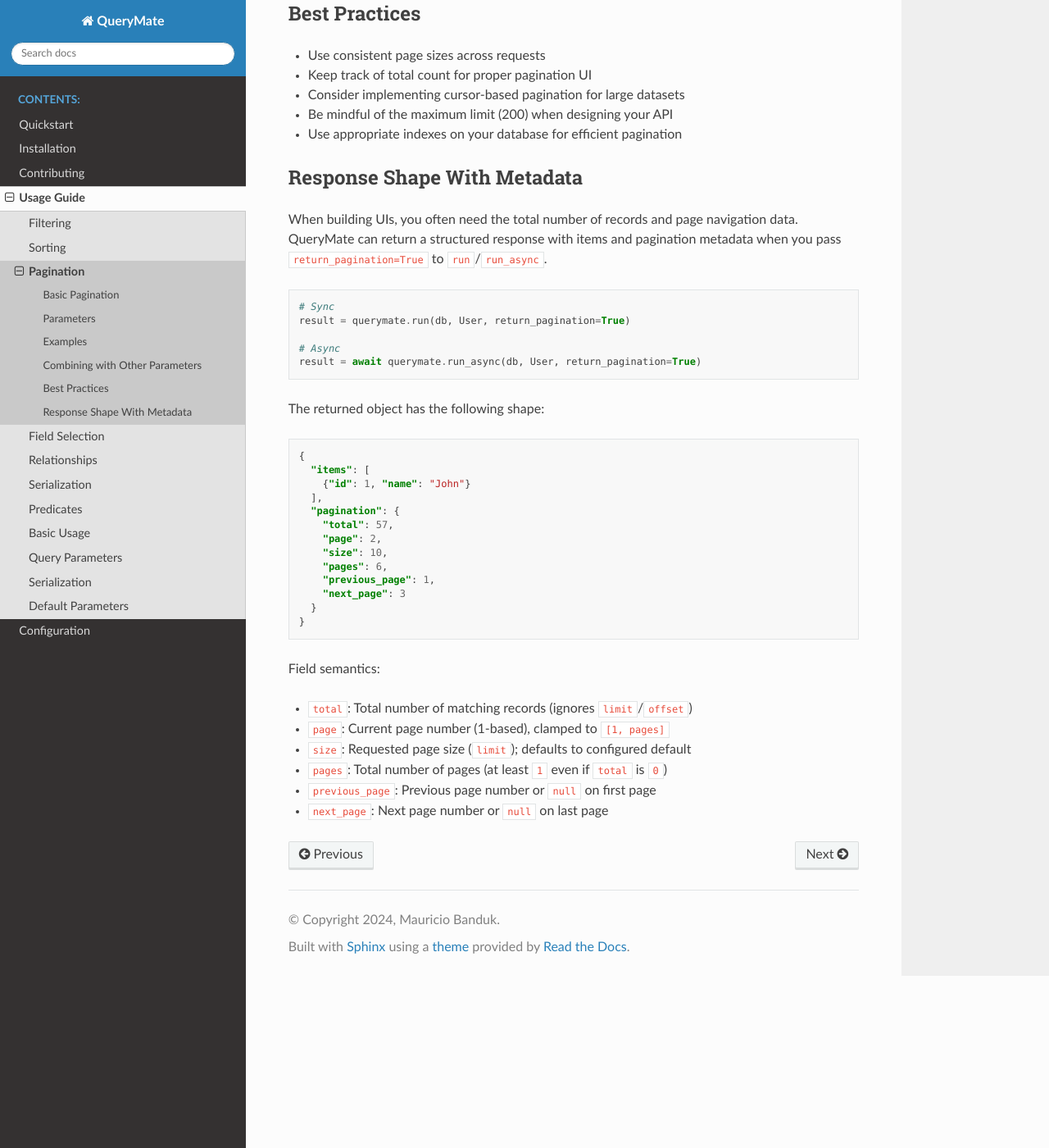
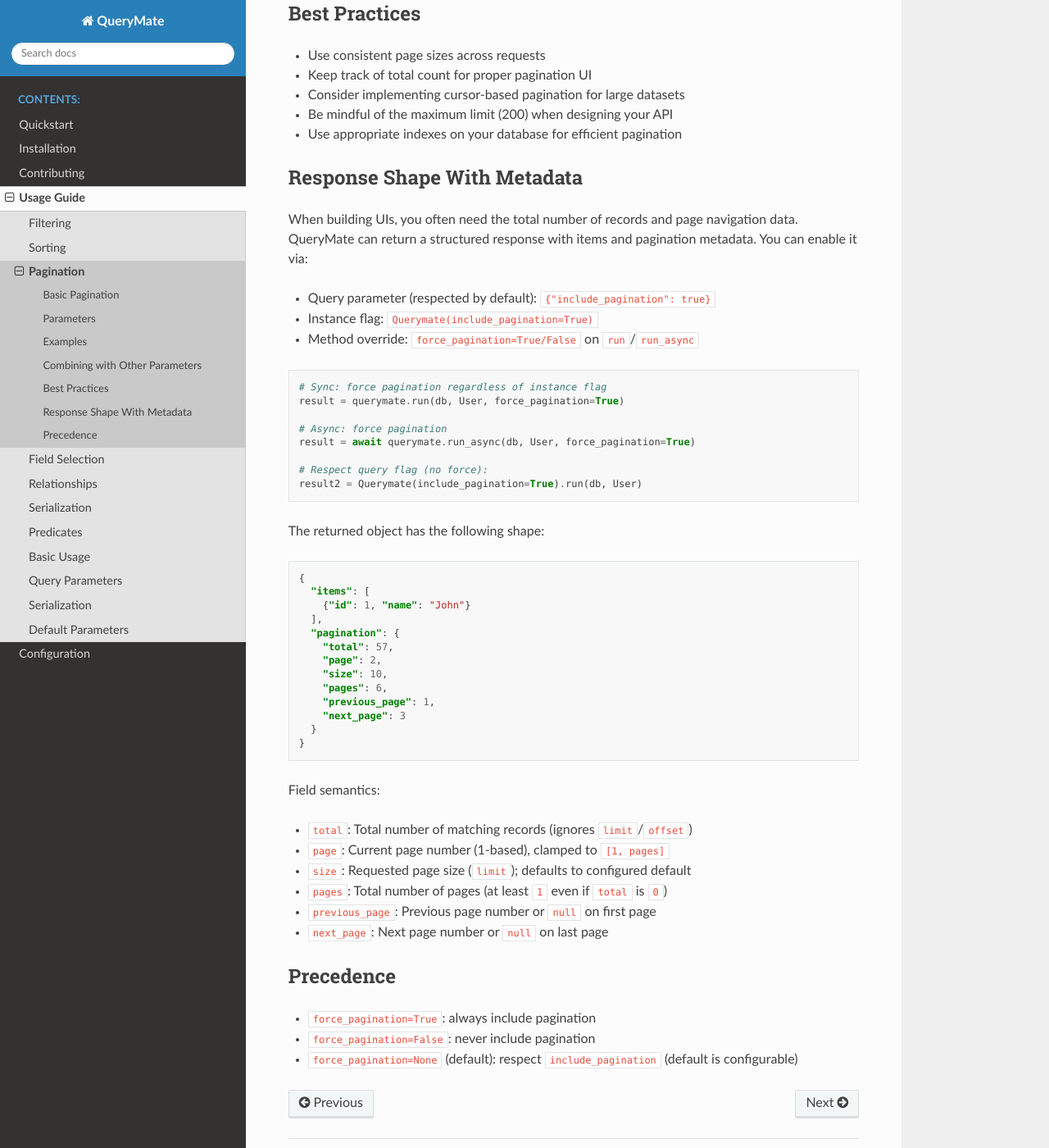
Before and after one commit to talismanai/querymate, a Sphinx documentation site: the page built from docs/source/usage/pagination.rst, in a window 1280 px wide and 1400 px high, scrolled down 1132 px. Shown: the whole window at 82% size. Built offline with Sphinx 7.4.7 and the Read the Docs theme 3.1.0, drawn with Linux system fonts in a browser that asks for light colours; pages that are not in the unit, such as notebooks, are missing from menus.

Commit message:
Refactor pagination handling in Querymate
- Updated pagination metadata handling in the `run` and `run_async` methods to use `force_pagination` parameter instead of `return_pagination`.
- Enhanced documentation across README, quickstart, and API references to clarify pagination options and usage.
- Introduced new types for paginated responses and updated configuration settings for pagination behavior.
- Added tests to ensure correct precedence of pagination settings and validate functionality.

This update improves the flexibility and clarity of pagination support in the Querymate library.

```diff
--- a/docs/source/usage/pagination.rst
+++ b/docs/source/usage/pagination.rst
@@ -65,16 +65,22 @@
 ----------------------------
 
 When building UIs, you often need the total number of records and page navigation data.
-QueryMate can return a structured response with items and pagination metadata when you
-pass ``return_pagination=True`` to ``run``/``run_async``.
+QueryMate can return a structured response with items and pagination metadata. You can enable it via:
+
+* Query parameter (respected by default): ``{"include_pagination": true}``
+* Instance flag: ``Querymate(include_pagination=True)``
+* Method override: ``force_pagination=True/False`` on ``run``/``run_async``
 
 .. code-block:: python
 
-    # Sync
-    result = querymate.run(db, User, return_pagination=True)
+    # Sync: force pagination regardless of instance flag
+    result = querymate.run(db, User, force_pagination=True)
 
-    # Async
-    result = await querymate.run_async(db, User, return_pagination=True)
+    # Async: force pagination
+    result = await querymate.run_async(db, User, force_pagination=True)
+
+    # Respect query flag (no force):
+    result2 = Querymate(include_pagination=True).run(db, User)
 
 The returned object has the following shape:
 
@@ -102,3 +108,10 @@
 * ``pages``: Total number of pages (at least ``1`` even if ``total`` is ``0``)
 * ``previous_page``: Previous page number or ``null`` on first page
 * ``next_page``: Next page number or ``null`` on last page
+
+Precedence
+----------
+
+* ``force_pagination=True``: always include pagination
+* ``force_pagination=False``: never include pagination
+* ``force_pagination=None`` (default): respect ``include_pagination`` (default is configurable)
--- a/querymate/__init__.py
+++ b/querymate/__init__.py
@@ -62,6 +62,10 @@
 from .core.filter import TruePredicate as TruePredicate
 from .core.query_builder import QueryBuilder as QueryBuilder
 from .core.querymate import Querymate as Querymate
+from .types import PaginatedResponse as PaginatedResponse
+from .types import PaginationInfo as PaginationInfo
+from .types import QuerymatePaginatedResponse as QuerymatePaginatedResponse
+from .types import QuerymateResponse as QuerymateResponse
 
 # Type aliases for better IDE support
 QueryMateType: type[Querymate] = Querymate
```
Also changed, not shown: README.md (+13 -6 lines), docs/source/api/querymate.rst (+12 -5 lines), docs/source/quickstart.rst (+6 -3 lines), 4 other files.
